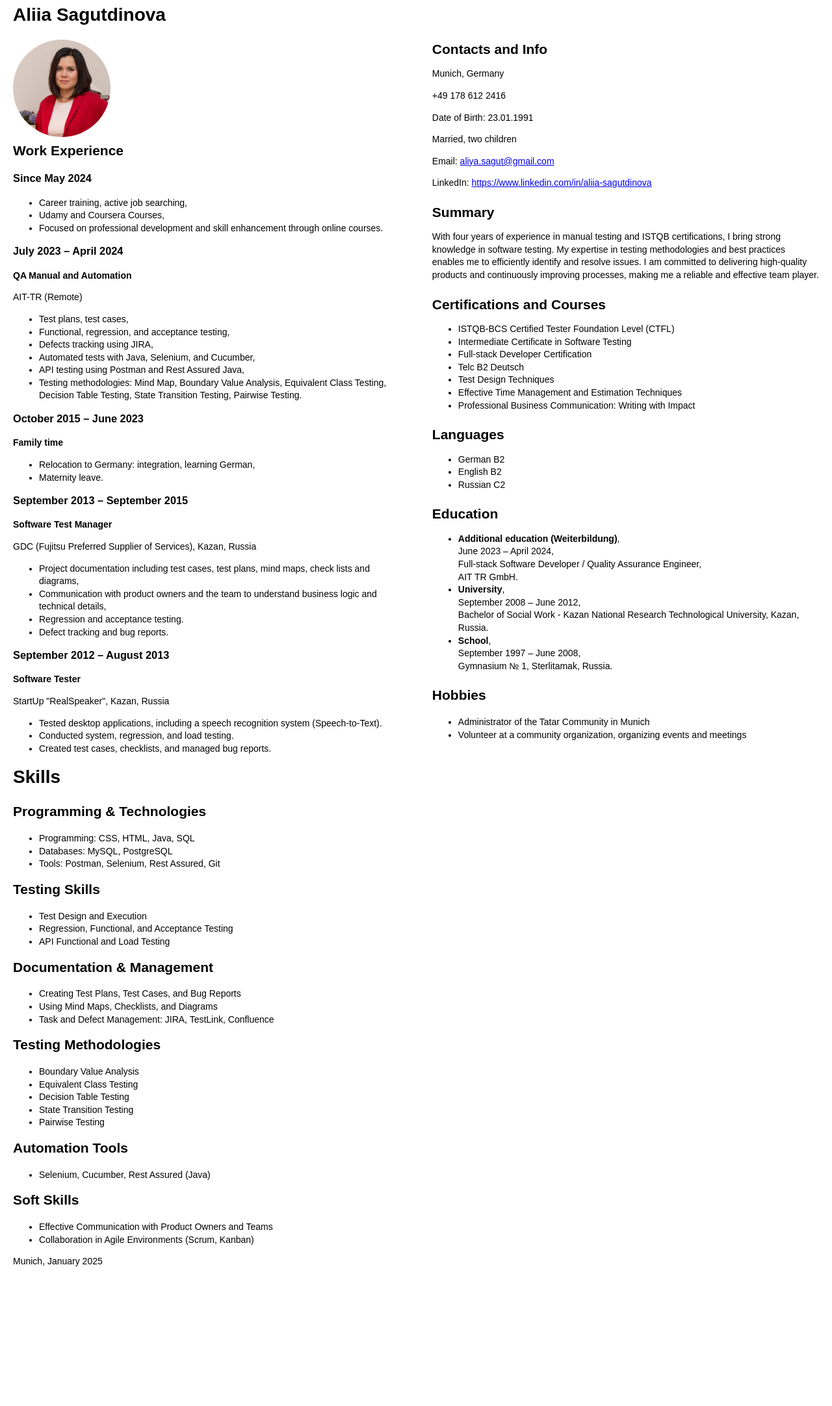
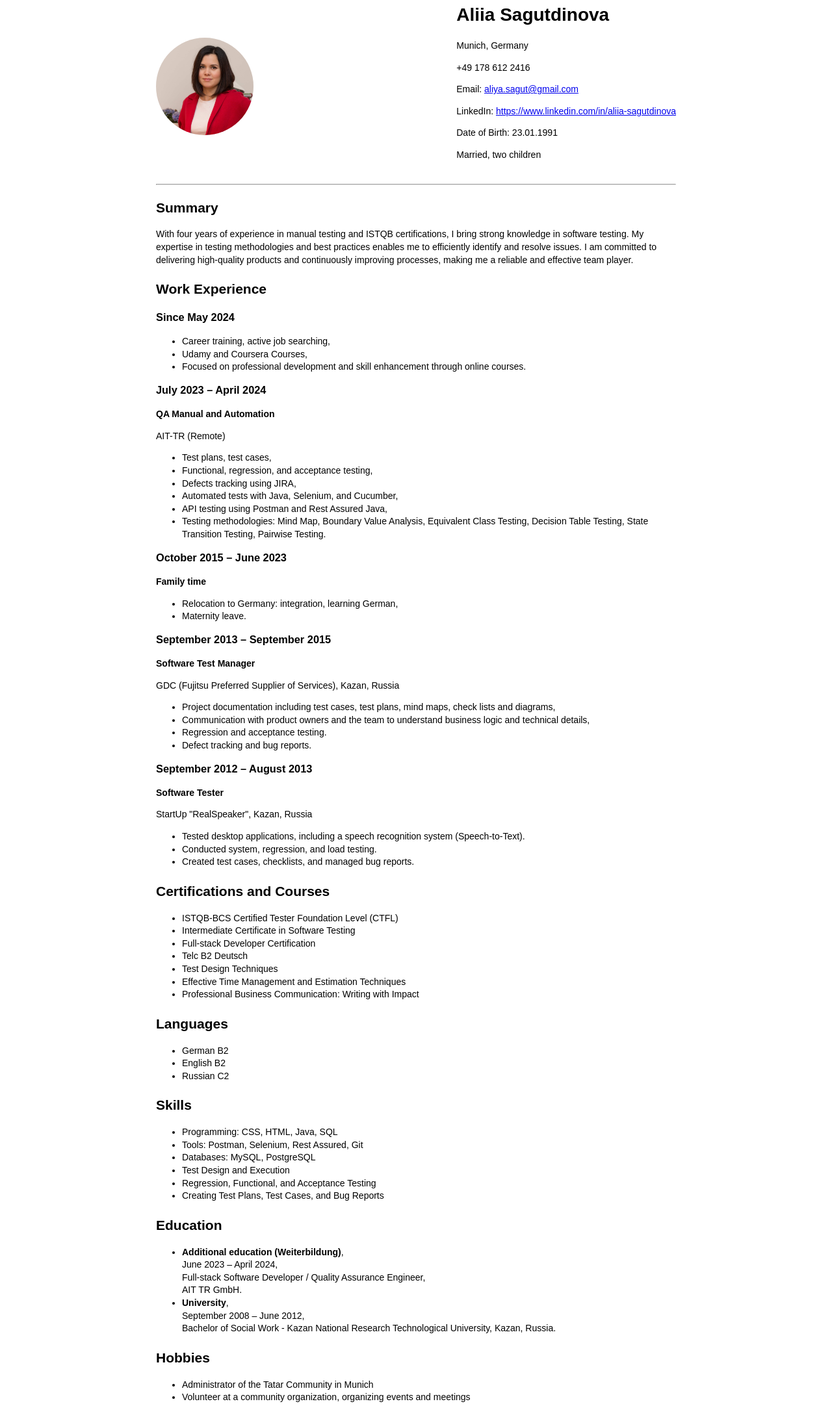
Before and after one commit to aliyasagut/cv, a plain HTML site: page index.html in a window 1280 px wide. Shown: the part 17-2181 px from the top of the page at 65% size. Before the commit the page ends 1989 px from the top, so only its background shows below. Drawn offline with Linux system fonts and the light colour scheme.

Commit message:
Update index.html

```diff
--- a/index.html
+++ b/index.html
@@ -12,11 +12,8 @@
             font-size: 14px;
         }
         .container {
-            display: flex;
-            justify-content: space-between;
-        }
-        .column {
-            width: 48%;
+            max-width: 800px;
+            margin: 0 auto;
         }
         img {
             border-radius: 50%;
@@ -27,30 +24,45 @@
             margin-top: 0;
         }
         hr {
-            border: none; /* Убираем полосы между блоками */
+            margin: 20px 0;
+        }
+        .section {
+            margin-bottom: 20px;
+        }
+        .flex {
+            display: flex;
+            justify-content: space-between;
+            align-items: center;
         }
         .contacts {
-            margin-bottom: 20px;
-        }
-        .summary, .certifications, .languages, .skills, .education {
-            margin-bottom: 20px;
-        }
-        /* Стили для секций */
-        .contacts h2, .summary h2, .certifications h2, .languages h2, .skills h2, .education h2 {
-            margin-bottom: 10px;
+            margin-left: 20px;
         }
     </style>
 </head>
 <body>
 
+<div class="container">
+    <header class="flex">
+        <img src="https://raw.githubusercontent.com/aliyasagut/cv/main/photo.jfif" alt="My photo">
+        <div class="contacts">
             <h1>Aliia Sagutdinova</h1>
+            <p>Munich, Germany</p>
+            <p>+49 178 612 2416</p>
+            <p>Email: <a href="mailto:aliya.sagut@gmail.com">aliya.sagut@gmail.com</a></p>
+            <p>LinkedIn: <a href="https://www.linkedin.com/in/aliia-sagutdinova">https://www.linkedin.com/in/aliia-sagutdinova</a></p>
+            <p>Date of Birth: 23.01.1991</p>
+            <p>Married, two children</p>
+        </div>
+    </header>
 
-    <div class="container">
-        <!-- Левый столбец: Фото и Опыт работы -->
-        <div class="column">
-            <img src="https://raw.githubusercontent.com/aliyasagut/cv/main/photo.jfif" alt="My photo">
+    <hr>
 
-            <div class="experience">
+    <section class="summary section">
+        <h2>Summary</h2>
+        <p>With four years of experience in manual testing and ISTQB certifications, I bring strong knowledge in software testing. My expertise in testing methodologies and best practices enables me to efficiently identify and resolve issues. I am committed to delivering high-quality products and continuously improving processes, making me a reliable and effective team player.</p>
+    </section>
+
+    <section class="experience section">
         <h2>Work Experience</h2>
 
         <h3>Since May 2024</h3>
@@ -97,27 +109,9 @@
             <li>Conducted system, regression, and load testing.</li>
             <li>Created test cases, checklists, and managed bug reports.</li>
         </ul>
-            </div>
-        </div>
+    </section>
 
-        <!-- Правый столбец: Контакты, Summary, Сертификаты, Языки, Навыки и Образование -->
-        <div class="column">
-            <div class="contacts">
-                <h2>Contacts and Info</h2>
-                <p>Munich, Germany</p>
-                <p>+49 178 612 2416</p>
-                <p>Date of Birth: 23.01.1991</p>
-                <p>Married, two children</p>
-                <p>Email: <a href="mailto:aliya.sagut@gmail.com">aliya.sagut@gmail.com</a></p>
-                <p>LinkedIn: <a href="https://www.linkedin.com/in/aliia-sagutdinova">https://www.linkedin.com/in/aliia-sagutdinova</a></p>
-            </div>
-
-            <div class="summary">
-                <h2>Summary</h2>
-                <p>With four years of experience in manual testing and ISTQB certifications, I bring strong knowledge in software testing. My expertise in testing methodologies and best practices enables me to efficiently identify and resolve issues. I am committed to delivering high-quality products and continuously improving processes, making me a reliable and effective team player.</p>
-            </div>
-
-            <div class="certifications">
+    <section class="certifications section">
         <h2>Certifications and Courses</h2>
         <ul>
             <li>ISTQB-BCS Certified Tester Foundation Level (CTFL)</li>
@@ -128,18 +122,30 @@
             <li>Effective Time Management and Estimation Techniques</li>
             <li>Professional Business Communication: Writing with Impact</li>
         </ul>
-            </div>
+    </section>
 
-            <div class="languages">
+    <section class="languages section">
         <h2>Languages</h2>
         <ul>
             <li>German B2</li>
             <li>English B2</li>
             <li>Russian C2</li>
         </ul>
-            </div>
+    </section>
 
-            <div class="education">
+    <section class="skills section">
+        <h2>Skills</h2>
+        <ul>
+            <li>Programming: CSS, HTML, Java, SQL</li>
+            <li>Tools: Postman, Selenium, Rest Assured, Git</li>
+            <li>Databases: MySQL, PostgreSQL</li>
+            <li>Test Design and Execution</li>
+            <li>Regression, Functional, and Acceptance Testing</li>
+            <li>Creating Test Plans, Test Cases, and Bug Reports</li>
+        </ul>
+    </section>
+
+    <section class="education section">
         <h2>Education</h2>
         <ul>
             <li><strong>Additional education (Weiterbildung)</strong>,<br>
@@ -149,82 +155,16 @@
             <li><strong>University</strong>,<br>
                 September 2008 – June 2012,<br>
                 Bachelor of Social Work - Kazan National Research Technological University, Kazan, Russia.</li>
-                    <li><strong>School</strong>,<br>
-                        September 1997 – June 2008,<br>
-                        Gymnasium № 1, Sterlitamak, Russia.</li>
         </ul>
-            </div>
+    </section>
 
-            <div class="hobbies">
+    <section class="hobbies section">
         <h2>Hobbies</h2>
         <ul>
             <li>Administrator of the Tatar Community in Munich</li>
             <li>Volunteer at a community organization, organizing events and meetings</li>
         </ul>
-            </div>
-        </div>
-    </div>
-
-    <h1 style="page-break-before: always;">Skills</h1>
-
-    <div class="skills-section">
-
-        <div class="skills-section">
-            <h2>Programming & Technologies</h2>
-            <ul>
-                <li>Programming: CSS, HTML, Java, SQL</li>
-                <li>Databases: MySQL, PostgreSQL</li>
-                <li>Tools: Postman, Selenium, Rest Assured, Git</li>
-            </ul>
-        </div>
-
-        <div class="skills-section">
-            <h2>Testing Skills</h2>
-            <ul>
-                <li>Test Design and Execution</li>
-                <li>Regression, Functional, and Acceptance Testing</li>
-                <li>API Functional and Load Testing</li>
-            </ul>
-        </div>
-
-        <div class="skills-section">
-            <h2>Documentation & Management</h2>
-            <ul>
-                <li>Creating Test Plans, Test Cases, and Bug Reports</li>
-                <li>Using Mind Maps, Checklists, and Diagrams</li>
-                <li>Task and Defect Management: JIRA, TestLink, Confluence</li>
-            </ul>
-        </div>
-
-        <div class="skills-section">
-            <h2>Testing Methodologies</h2>
-            <ul>
-                <li>Boundary Value Analysis</li>
-                <li>Equivalent Class Testing</li>
-                <li>Decision Table Testing</li>
-                <li>State Transition Testing</li>
-                <li>Pairwise Testing</li>
-            </ul>
-        </div>
-
-        <div class="skills-section">
-            <h2>Automation Tools</h2>
-            <ul>
-                <li>Selenium, Cucumber, Rest Assured (Java)</li>
-            </ul>
-        </div>
-
-        <div class="skills-section">
-            <h2>Soft Skills</h2>
-            <ul>
-                <li>Effective Communication with Product Owners and Teams</li>
-                <li>Collaboration in Agile Environments (Scrum, Kanban)</li>
-            </ul>
-        </div>
-    </div>
-
-    <div class="footer">
-        Munich, January 2025
+    </section>
 </div>
 
 </body>
```
Lines whose indentation alone changed are shown as unchanged.
